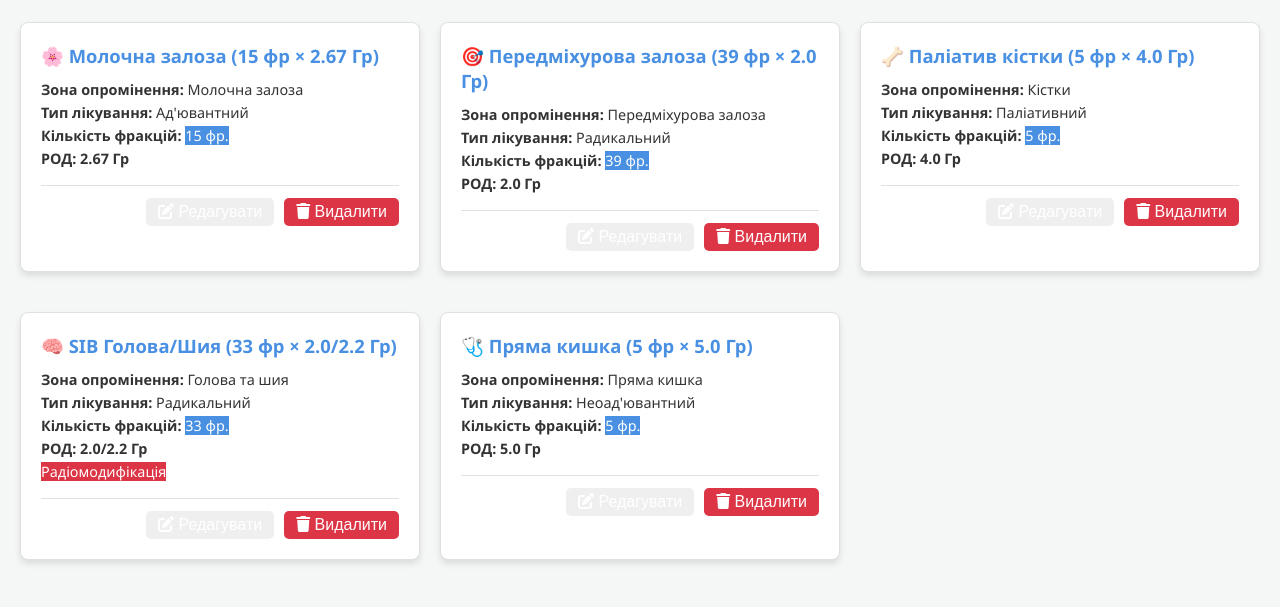
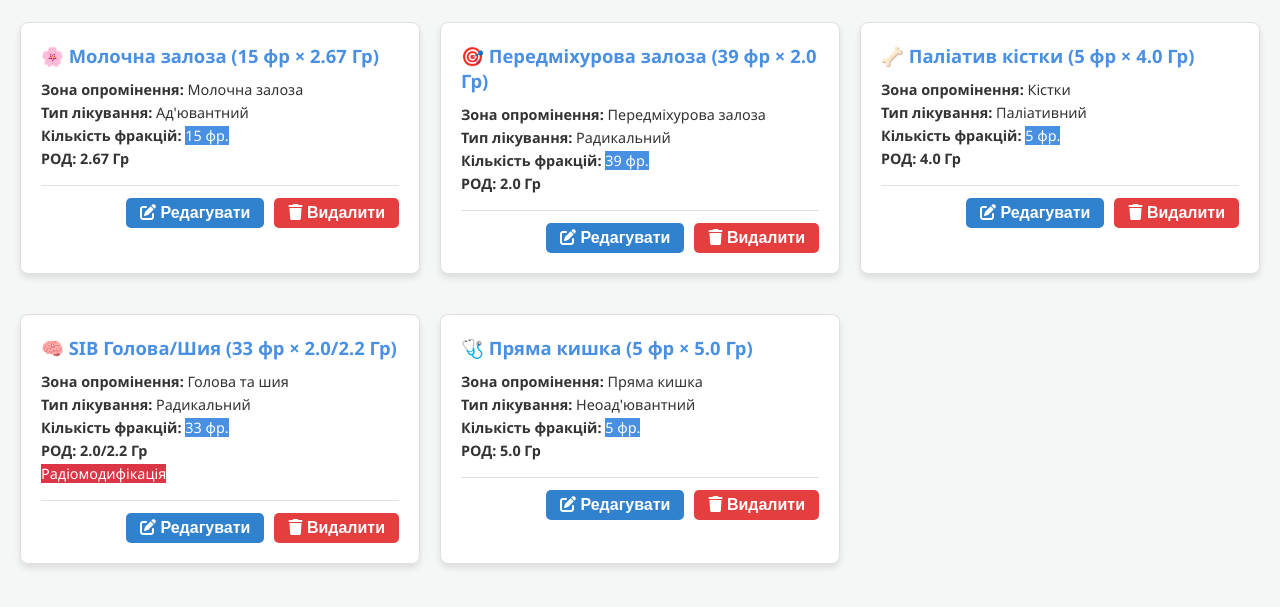
Before and after one commit to 3nc0re/radiotherapy_cms, a Django app: template templates/patients/treatment_protocol_list.html in a window 1280 px wide. Shown: the part 167-774 px from the top of the page. Run offline with Django 5.2, Linux system fonts and the light colour scheme; the template is opened without the code that fills it: values that come from a table or form of the project are taken from there, others are empty; the visitor is signed in with stand-in values (Sample User, id 1); data comes from the database, SQL or seed files in the repository.

Commit message:
Enhance visual contrast of Edit button in protocols and No MVTN button in MVTN control

```diff
--- a/templates/patients/mvtn_control_list.html
+++ b/templates/patients/mvtn_control_list.html
@@ -80,10 +80,10 @@
         </div>
 
         <div style="display: flex; gap: 10px; flex-wrap: wrap; margin-top: 15px; border-top: 1px solid var(--border-color); padding-top: 12px;">
-            <button type="button" class="btn btn-sm btn-outline-secondary" onclick="confirmNoMVTN({{ item.patient.id }}, '{{ item.patient.full_name|escapejs }}')" style="font-size: 0.85rem; padding: 6px 12px; border: 1px solid var(--border-color);">
+            <button type="button" class="btn btn-sm btn-secondary" onclick="confirmNoMVTN({{ item.patient.id }}, '{{ item.patient.full_name|escapejs }}')" style="font-size: 0.85rem; padding: 6px 14px; background-color: #4a5568; border-color: #2d3748; color: #ffffff; font-weight: 600;">
                 ❌ Не потрібен
             </button>
-            <button type="button" class="btn btn-sm btn-warning" onclick="openMVTNModal({{ item.patient.id }}, '{{ item.patient.full_name|escapejs }}', '{{ item.default_start_date }}')" style="font-size: 0.85rem; padding: 6px 14px; color: black; font-weight: 700;">
+            <button type="button" class="btn btn-sm btn-warning" onclick="openMVTNModal({{ item.patient.id }}, '{{ item.patient.full_name|escapejs }}', '{{ item.default_start_date }}')" style="font-size: 0.85rem; padding: 6px 16px; background-color: #d97706; border-color: #b45309; color: #ffffff; font-weight: 700;">
                 📝 {% if item.type == 'new_staging' %}Вказати МВТН{% else %}Продовжити МВТН{% endif %}
             </button>
         </div>
--- a/templates/patients/treatment_protocol_list.html
+++ b/templates/patients/treatment_protocol_list.html
@@ -34,10 +34,10 @@
         </div>
 
         <div style="display: flex; justify-content: flex-end; gap: 10px; border-top: 1px solid var(--border-color); padding-top: 12px;">
-            <button type="button" class="btn btn-sm btn-outline-secondary" onclick="editProtocol({{ protocol.id }}, '{{ protocol.name|escapejs }}', '{{ protocol.irradiation_zone|default:''|escapejs }}', '{{ protocol.treatment_type|default:''|escapejs }}', {{ protocol.total_fractions }}, '{{ protocol.dose_per_fraction_raw|escapejs }}', {{ protocol.has_radiomodification|yesno:'true,false' }})" style="padding: 5px 12px;">
+            <button type="button" class="btn btn-sm btn-primary" onclick="editProtocol({{ protocol.id }}, '{{ protocol.name|escapejs }}', '{{ protocol.irradiation_zone|default:''|escapejs }}', '{{ protocol.treatment_type|default:''|escapejs }}', {{ protocol.total_fractions }}, '{{ protocol.dose_per_fraction_raw|escapejs }}', {{ protocol.has_radiomodification|yesno:'true,false' }})" style="padding: 6px 14px; font-weight: 600; background-color: #3182ce; border-color: #2b6cb0; color: #ffffff;">
                 <i class="fas fa-edit"></i> Редагувати
             </button>
-            <button type="button" class="btn btn-sm btn-danger" onclick="deleteProtocol({{ protocol.id }}, '{{ protocol.name|escapejs }}')" style="padding: 5px 12px;">
+            <button type="button" class="btn btn-sm btn-danger" onclick="deleteProtocol({{ protocol.id }}, '{{ protocol.name|escapejs }}')" style="padding: 6px 14px; font-weight: 600; background-color: #e53e3e; border-color: #c53030; color: #ffffff;">
                 <i class="fas fa-trash"></i> Видалити
             </button>
         </div>
```
